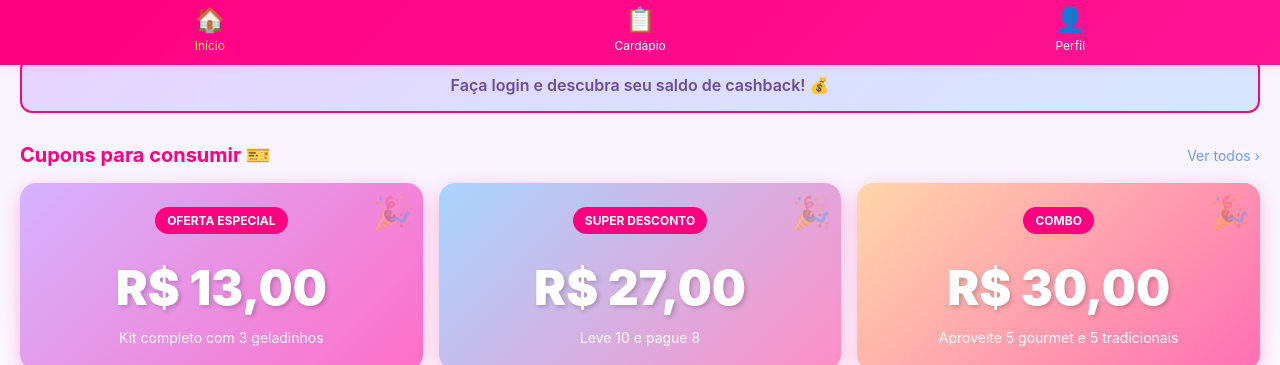
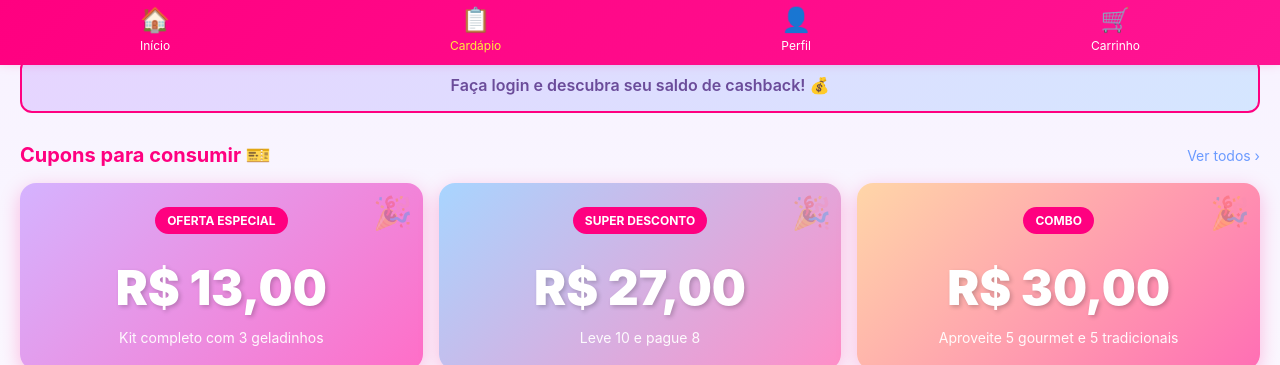
Before and after one commit to LunnaJisung/gelatec, a plain HTML site: page index.html in a window 1280 px wide. Shown: the part 735-1100 px from the top of the page. Drawn offline with Linux system fonts and the light colour scheme.

Commit message:
Update index.html

```diff
--- a/index.html
+++ b/index.html
@@ -92,11 +92,11 @@
   </div>
 
  <nav class="bottom-nav">
-    <a href="index.html" class="nav-item active">
+  <a href="index.html" class="nav-item">
     <span class="nav-icon">🏠</span>
     <span>Início</span>
   </a>
-    <a href="p2.html" class="nav-item">
+  <a href="p2.html" class="nav-item active">
     <span class="nav-icon">📋</span>
     <span>Cardápio</span>
   </a>
@@ -104,6 +104,11 @@
     <span class="nav-icon">👤</span>
     <span>Perfil</span>
   </a>
+  <a href="carrinho.html" class="nav-item">
+    <span class="nav-icon">🛒</span>
+    <span>Carrinho</span>
+    <span id="contador-carrinho" class="carrinho-contador" style="display: none;">0</span>
+  </a>
 </nav>
 
 </body>
```
Lines whose indentation alone changed are shown as unchanged.
